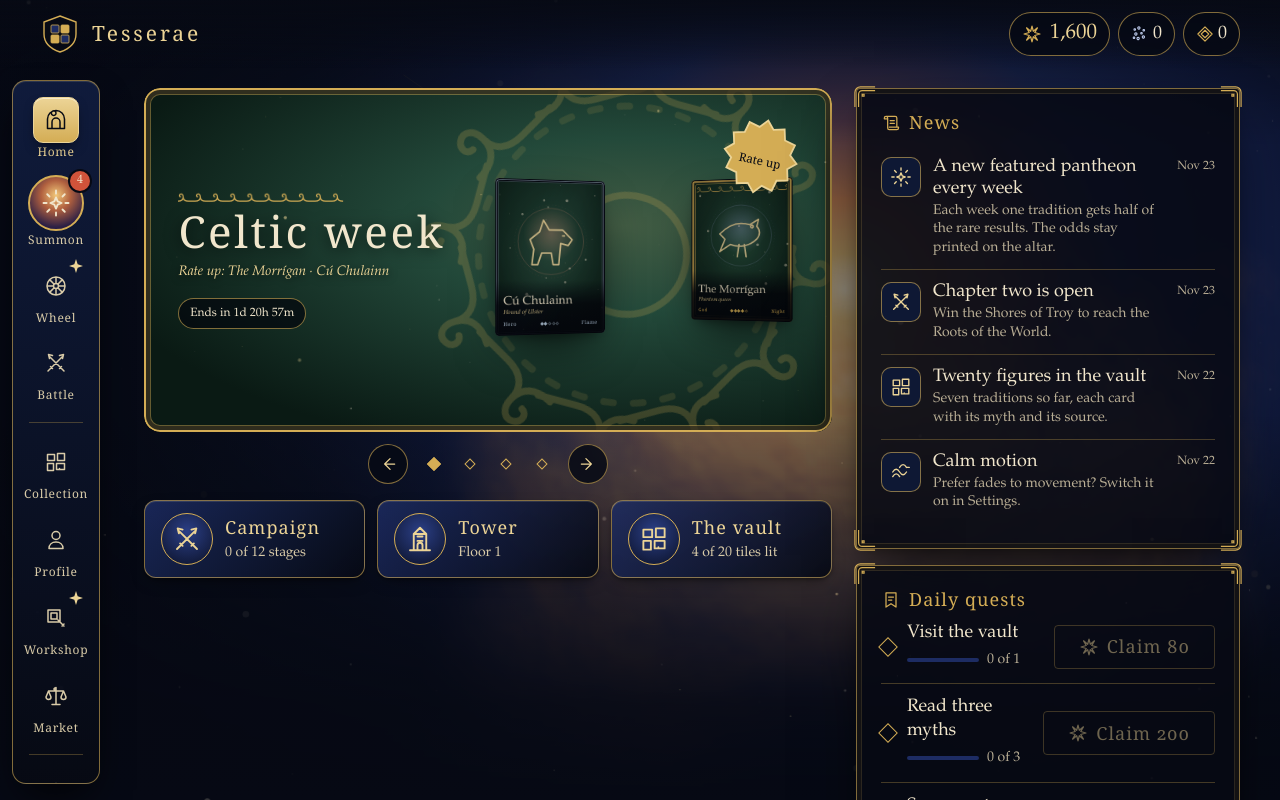
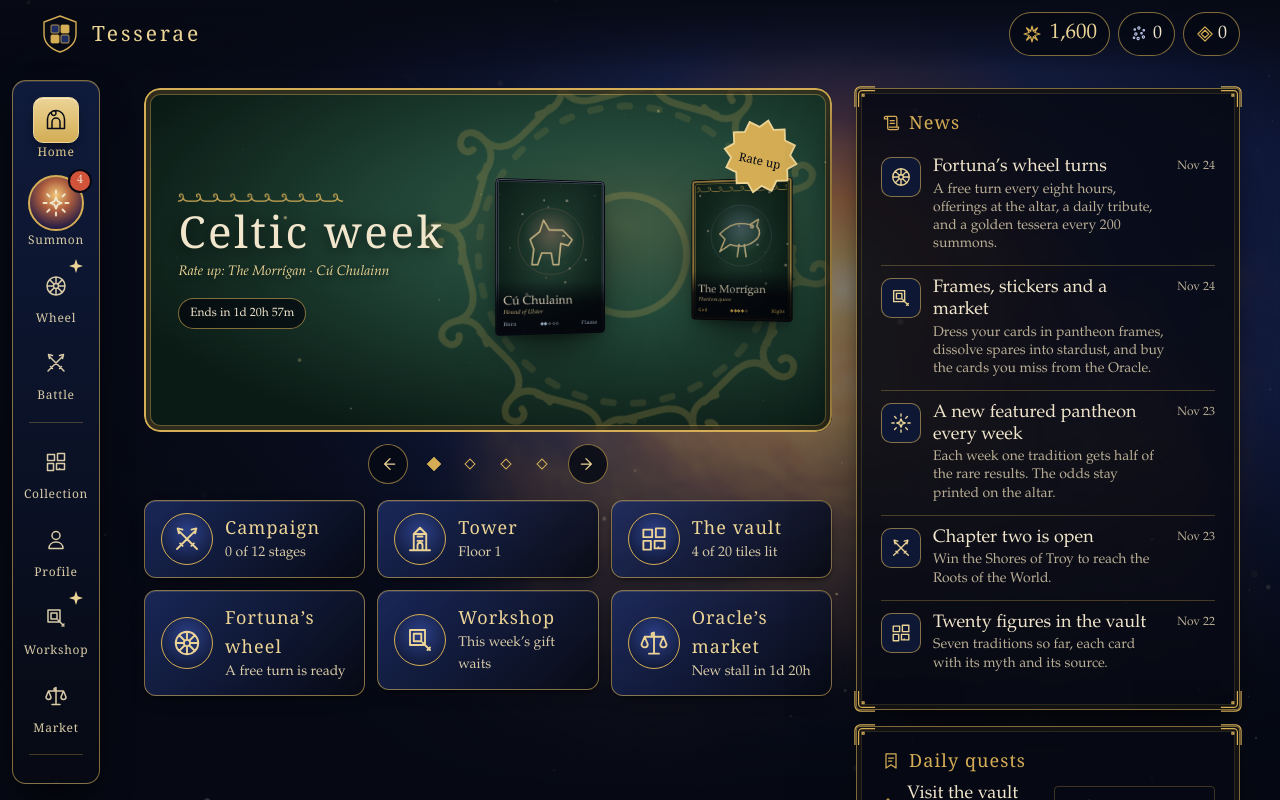
Before and after one commit to 3Vynia/tesserae, a Svelte app: page / in a window 1280 px wide. Shown: the top 800 px of the page. Built offline with nearby package versions, Linux system fonts and the light colour scheme.

Commit message:
home tiles and news for the wheel, workshop and market; e2e for the new places; decisions and roadmap

```diff
--- a/src/app/views/Home.svelte
+++ b/src/app/views/Home.svelte
@@ -13,6 +13,9 @@
   import Frame from '../../ui/game/Frame.svelte';
   import QuestList from '../../ui/game/QuestList.svelte';
   import Icon from '../../ui/icons/Icon.svelte';
+  import { clock, untilParts } from '../clock.svelte';
+  import { wheelReady } from '../../engine/rewards';
+  import { weekEnds, workshopRotation } from '../../engine/vault';
 
   type Slide =
     | { kind: 'banner'; banner: Banner }
@@ -35,6 +38,13 @@
       : t(`ui.hub.slides.${s.id}.title`);
 
   const ready = $derived(game.status === 'ready');
+  const wheel = $derived(ready ? wheelReady(game.save, clock.now) : null);
+  const span = (at: number) => {
+    const { h, m } = untilParts(at, clock.now);
+    return h >= 24
+      ? t('ui.time.dh', { d: Math.floor(h / 24), h: h % 24 })
+      : t('ui.time.hm', { h, m });
+  };
   const stages = CHAPTERS.flatMap((c) => c.stages);
   const modes = $derived(
     ready
@@ -62,6 +72,28 @@
               owned: CARDS.filter((c) => game.save.owned[c.id]).length,
               total: CARDS.length,
             }),
+          },
+          {
+            id: 'wheel',
+            icon: 'wheel' as const,
+            route: 'wheel' as const,
+            value: wheel?.free
+              ? t('ui.hub.modes.wheelReady')
+              : t('ui.hub.modes.wheelIn', { time: span(wheel?.nextAt ?? 0) }),
+          },
+          {
+            id: 'workshop',
+            icon: 'workshop' as const,
+            route: 'workshop' as const,
+            value: game.save.cosmetics.gifts.includes(workshopRotation(clock.now).id)
+              ? t('ui.hub.modes.benchIn', { time: span(weekEnds(clock.now)) })
+              : t('ui.hub.modes.giftReady'),
+          },
+          {
+            id: 'market',
+            icon: 'market' as const,
+            route: 'market' as const,
+            value: t('ui.hub.modes.stallIn', { time: span(weekEnds(clock.now)) }),
           },
         ]
       : [],
--- a/src/data/news.ts
+++ b/src/data/news.ts
@@ -1,16 +1,18 @@
 import type { IconName } from '../ui/icons/paths';
+import type { Route } from '../app/router.svelte';
 
 /** Notes shown on the home board. Text lives in ui.json under news.<id>. */
 export interface NewsItem {
   id: string;
   date: string;
   icon: IconName;
-  route: 'collection' | 'summon' | 'battle' | 'settings';
+  route: Route;
 }
 
 export const NEWS: NewsItem[] = [
+  { id: 'fortuna', date: '2026-11-24', icon: 'wheel', route: 'wheel' },
+  { id: 'workshop', date: '2026-11-24', icon: 'workshop', route: 'workshop' },
   { id: 'weekly-banners', date: '2026-11-23', icon: 'summon', route: 'summon' },
   { id: 'chapter-two', date: '2026-11-23', icon: 'battle', route: 'battle' },
   { id: 'twenty-figures', date: '2026-11-22', icon: 'collection', route: 'collection' },
-  { id: 'calm-motion', date: '2026-11-22', icon: 'motion', route: 'settings' },
 ];
--- a/src/locales/en/ui.json
+++ b/src/locales/en/ui.json
@@ -322,7 +322,15 @@
       "campaignValue": "{done} of {total} stages",
       "tower": "Tower",
       "towerValue": "Floor {floor}",
-      "vault": "The vault"
+      "vault": "The vault",
+      "wheel": "Fortuna’s wheel",
+      "wheelReady": "A free turn is ready",
+      "wheelIn": "Free turn in {time}",
+      "workshop": "Workshop",
+      "giftReady": "This week’s gift waits",
+      "benchIn": "New frames in {time}",
+      "market": "Oracle’s market",
+      "stallIn": "New stall in {time}"
     }
   },
   "news": {
@@ -338,9 +346,13 @@
       "title": "Twenty figures in the vault",
       "body": "Seven traditions so far, each card with its myth and its source."
     },
-    "calm-motion": {
-      "title": "Calm motion",
-      "body": "Prefer fades to movement? Switch it on in Settings."
+    "fortuna": {
+      "title": "Fortuna’s wheel turns",
+      "body": "A free turn every eight hours, offerings at the altar, a daily tribute, and a golden tessera every 200 summons."
+    },
+    "workshop": {
+      "title": "Frames, stickers and a market",
+      "body": "Dress your cards in pantheon frames, dissolve spares into stardust, and buy the cards you miss from the Oracle."
     }
   },
   "duel": {
--- a/src/locales/es/ui.json
+++ b/src/locales/es/ui.json
@@ -322,7 +322,15 @@
       "campaignValue": "{done} de {total} fases",
       "tower": "Torre",
       "towerValue": "Piso {floor}",
-      "vault": "La bóveda"
+      "vault": "La bóveda",
+      "wheel": "Rueda de Fortuna",
+      "wheelReady": "Hay un giro gratis listo",
+      "wheelIn": "Giro gratis en {time}",
+      "workshop": "Taller",
+      "giftReady": "El regalo de la semana te espera",
+      "benchIn": "Marcos nuevos en {time}",
+      "market": "Mercado del Oráculo",
+      "stallIn": "Puesto nuevo en {time}"
     }
   },
   "news": {
@@ -338,9 +346,13 @@
       "title": "Veinte figuras en la bóveda",
       "body": "Siete tradiciones por ahora, cada carta con su mito y su fuente."
     },
-    "calm-motion": {
-      "title": "Movimiento sereno",
-      "body": "¿Prefieres fundidos en vez de desplazamientos? Actívalo en Ajustes."
+    "fortuna": {
+      "title": "Gira la rueda de Fortuna",
+      "body": "Un giro gratis cada ocho horas, ofrendas en el altar, un tributo diario y una tesela de oro cada 200 invocaciones."
+    },
+    "workshop": {
+      "title": "Marcos, stickers y un mercado",
+      "body": "Viste tus cartas con marcos de cada panteón, disuelve copias de sobra en polvo de estrellas y compra al Oráculo las cartas que te faltan."
     }
   },
   "duel": {
```
Also changed, not shown: 4 other files (tests, documents, lock files or other folders).
